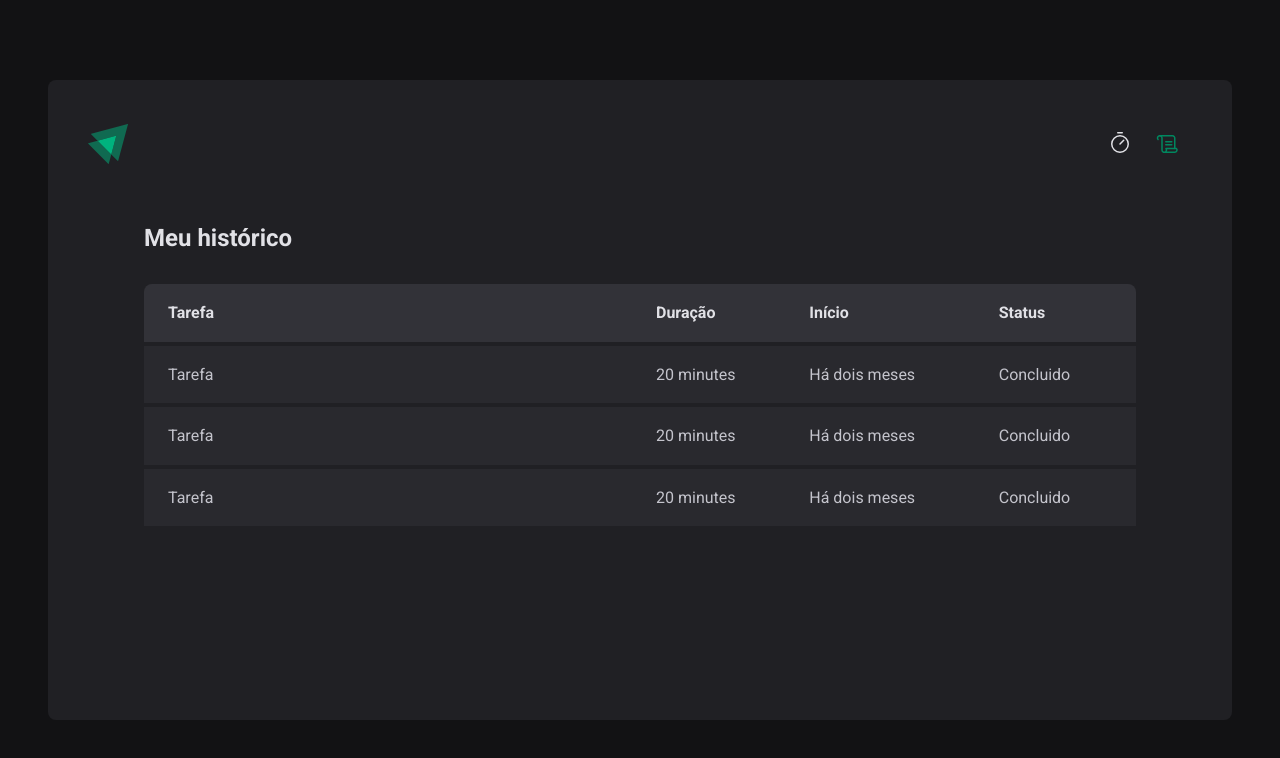
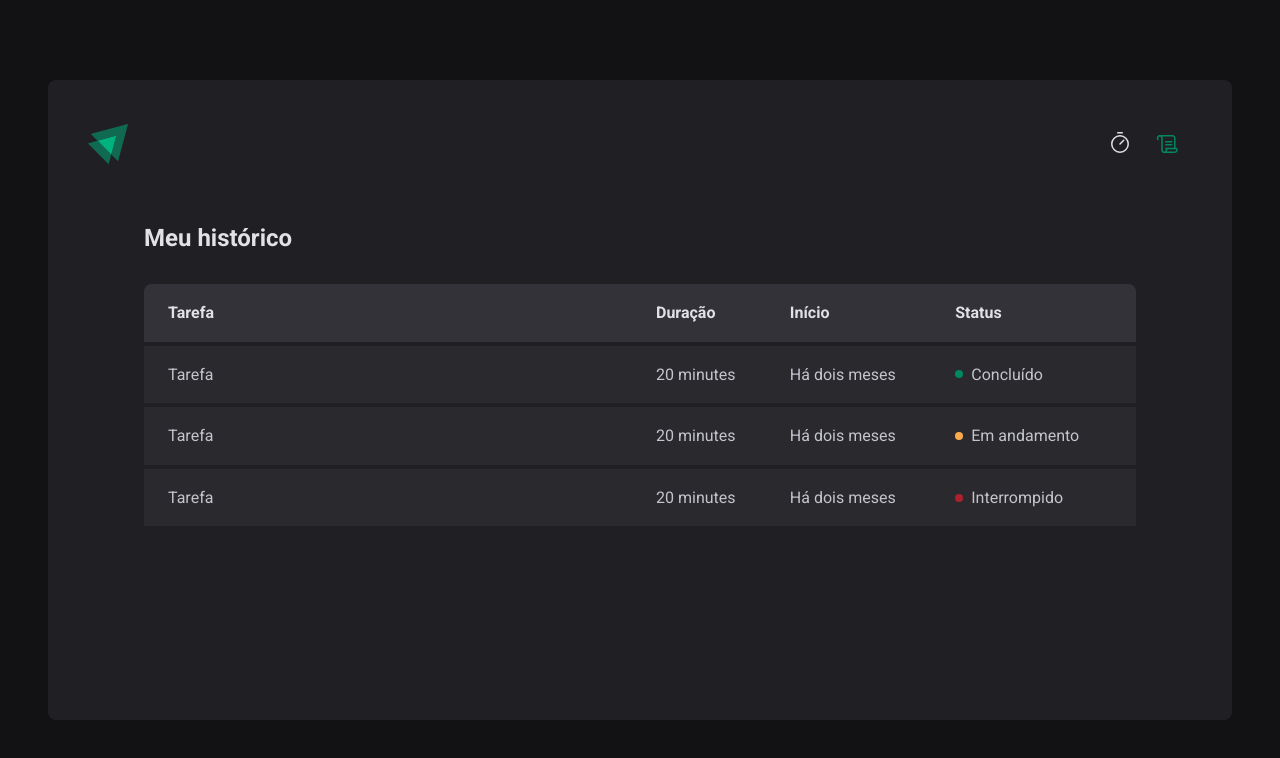
Before and after one commit to AfonsoHM/pomodoro-timer, a React (Vite) app: page /history in a window 1280 px wide. Shown: the top 758 px of the page. Built offline with nearby package versions, Linux system fonts and the light colour scheme.

Commit message:
Componente: Status

```diff
--- a/src/pages/History/History.tsx
+++ b/src/pages/History/History.tsx
@@ -1,4 +1,4 @@
-import { HistoryContainer, HistoryList } from "./styles";
+import { HistoryContainer, HistoryList, Status } from "./styles";
 
 export function History() {
   return (
@@ -19,21 +19,27 @@
               <td>Tarefa</td>
               <td>20 minutes</td>
               <td>Há dois meses</td>
-              <td>Concluido</td>
+              <td>
+                <Status statusColor="green">Concluído</Status>
+              </td>
             </tr>
 
             <tr>
               <td>Tarefa</td>
               <td>20 minutes</td>
               <td>Há dois meses</td>
-              <td>Concluido</td>
+              <td>
+                <Status statusColor="yellow">Em andamento</Status>
+              </td>
             </tr>
 
             <tr>
               <td>Tarefa</td>
               <td>20 minutes</td>
               <td>Há dois meses</td>
-              <td>Concluido</td>
+              <td>
+                <Status statusColor="red" >Interrompido</Status>
+              </td>
             </tr>
           </tbody>
         </table>
--- a/src/pages/History/styles.ts
+++ b/src/pages/History/styles.ts
@@ -44,7 +44,7 @@
     }
 
     td {
-      background-color: ${(props) => props.theme["gray-700"]};
+      background: ${(props) => props.theme["gray-700"]};
       border-top: 4px solid ${(props) => props.theme["gray-800"]};
       padding: 1rem;
       line-height: 1.6rem;
@@ -60,3 +60,27 @@
     }
   }
 `
+
+const STATUS_COLORS = {
+  yellow: 'yellow-500',
+  green: 'green-500',
+  red: 'red-500',
+} as const
+
+interface StatusProps {
+  statusColor: 'yellow' | 'red' | 'green';
+}
+
+export const Status = styled.span<StatusProps>`
+  display: flex;
+  align-items: center;
+  gap: 0.5rem;
+
+  &::before {
+    content: '';
+    width: 0.5rem;
+    height: 0.5rem;
+    border-radius: 50%;
+    background: ${(props) => props.theme[STATUS_COLORS[props.statusColor]]};
+  }
+`
```
